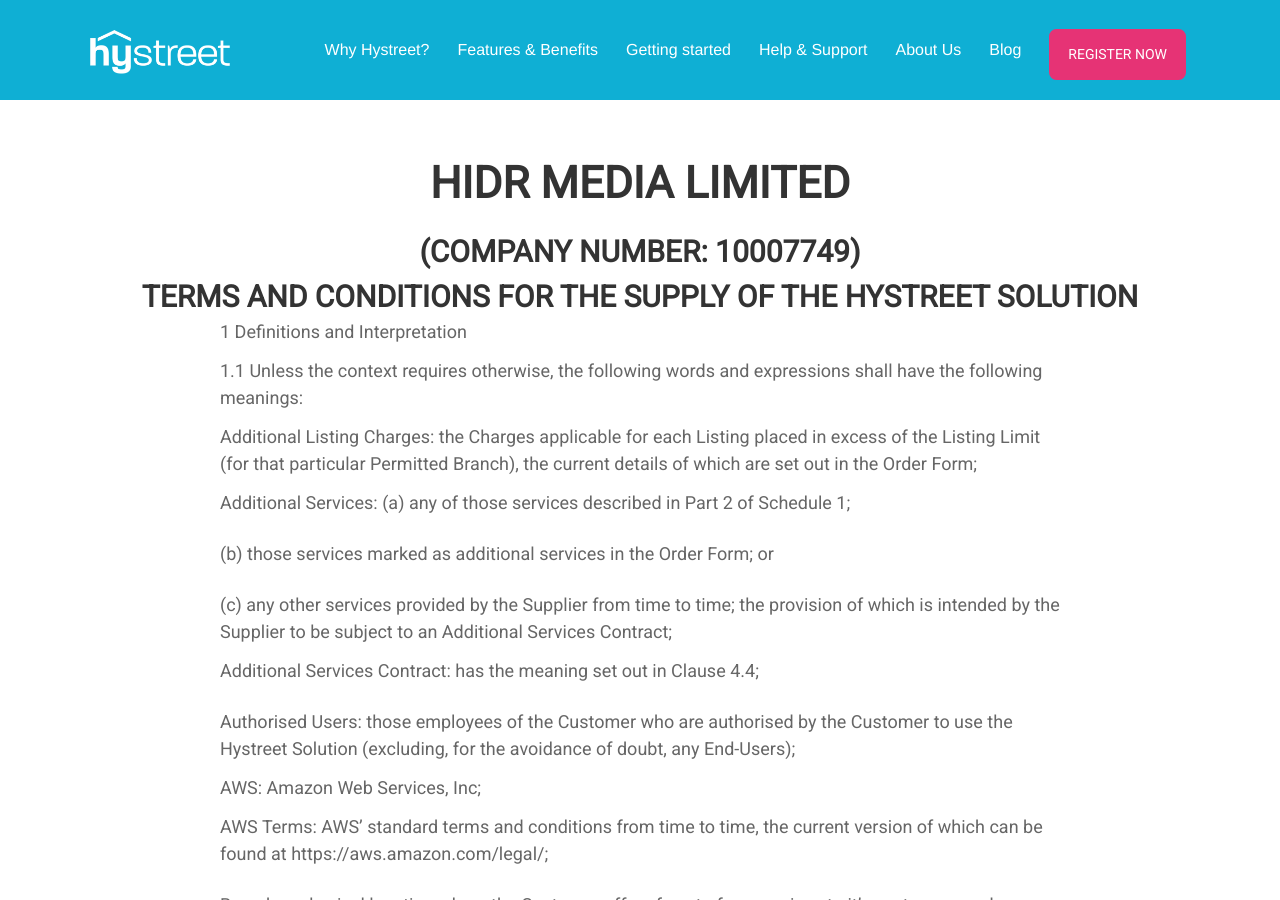
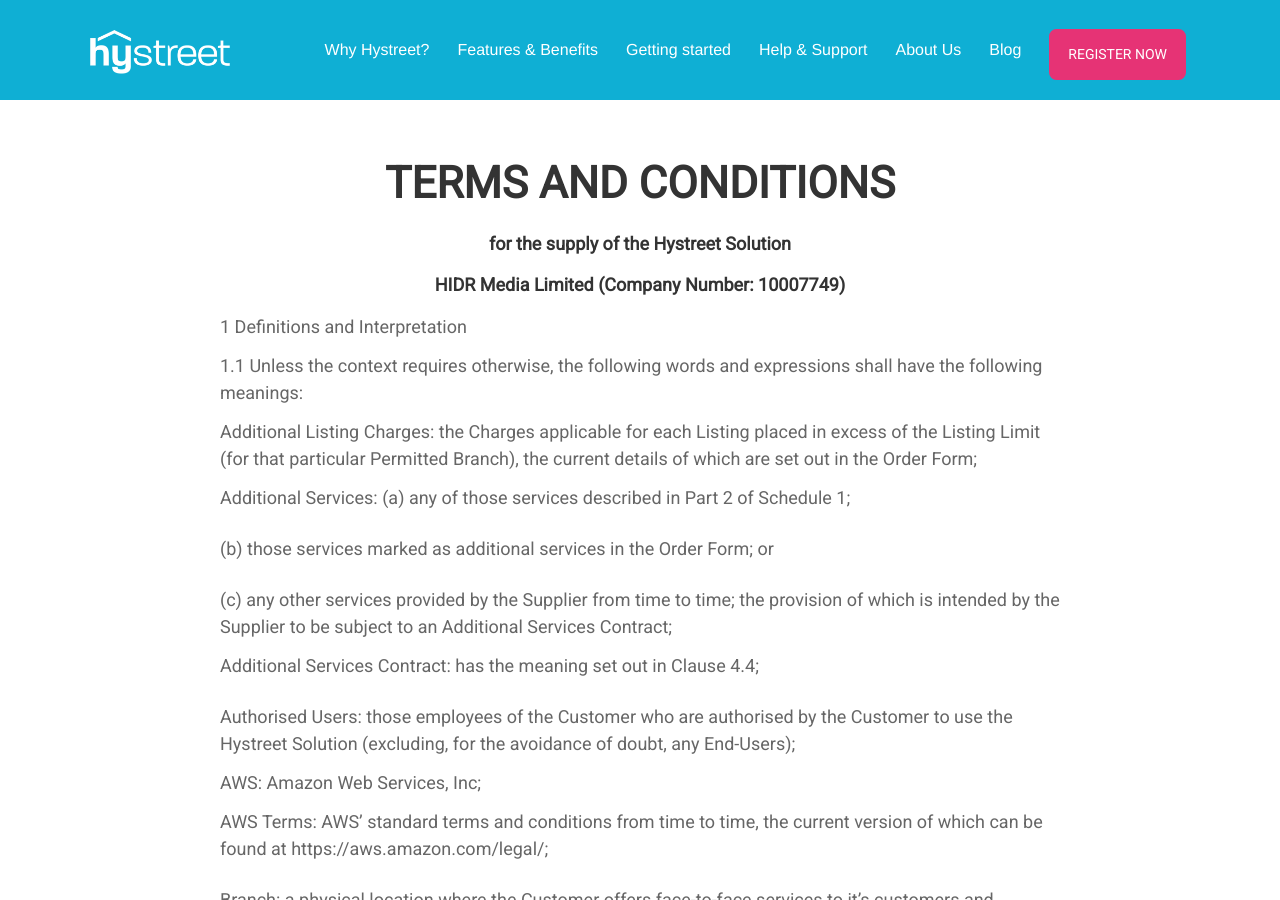
Before and after one commit to hystreet/hystreet.github.io, a Jekyll site: the page built from contract-terms/index.html, in a window 1280 px wide and 900 px high. Built offline with Jekyll 4.4.1, drawn with Linux system fonts in a browser that asks for light colours; a script that is not in the unit is left out.

Commit message:
changing wording and table width

```diff
--- a/contract-terms/index.html
+++ b/contract-terms/index.html
@@ -9,12 +9,12 @@
   <div class='row'>
     <div class='special-title centered-text'>
       <h1>
-HIDR MEDIA LIMITED
+TERMS AND CONDITIONS
 </h1>
-<h2>(COMPANY NUMBER: 10007749)
-</h2>
-<h2>TERMS AND CONDITIONS FOR THE SUPPLY OF THE HYSTREET SOLUTION
-</h2>
+<h3>for the supply of the Hystreet Solution
+</h3>
+<h3>HIDR Media Limited (Company Number: 10007749)
+</h3>
 <p>1	Definitions and Interpretation
 </p>
 <p>1.1	Unless the context requires otherwise, the following words and expressions shall have the following meanings:
@@ -995,7 +995,7 @@
 <p>
 Details of Processing undertaking by the Supplier
 </p>
-<table style="max-width: 75%;     margin: 0 auto;">
+<table style="margin: 20px auto;">
   <tr>
     <td>
       <p>
```
